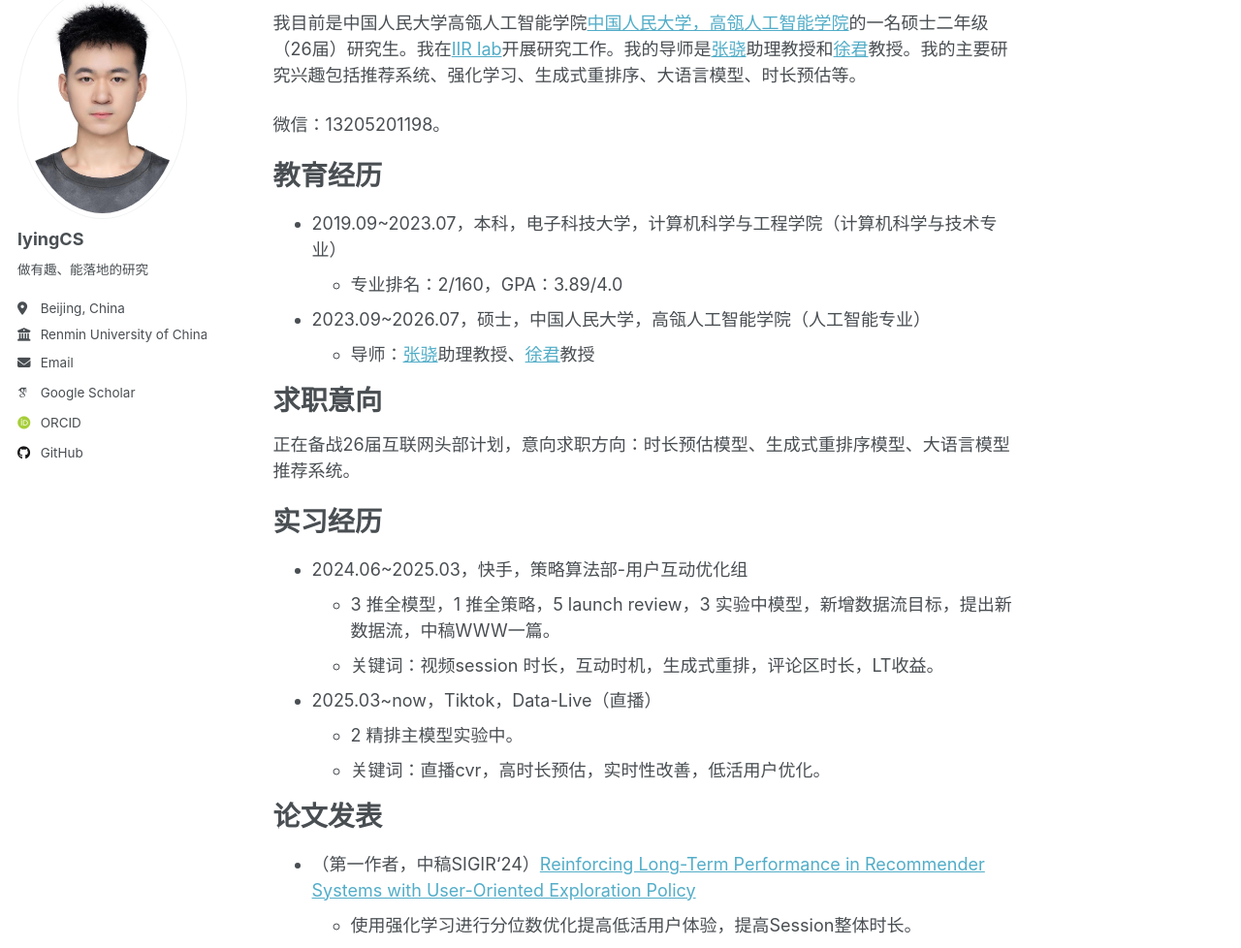
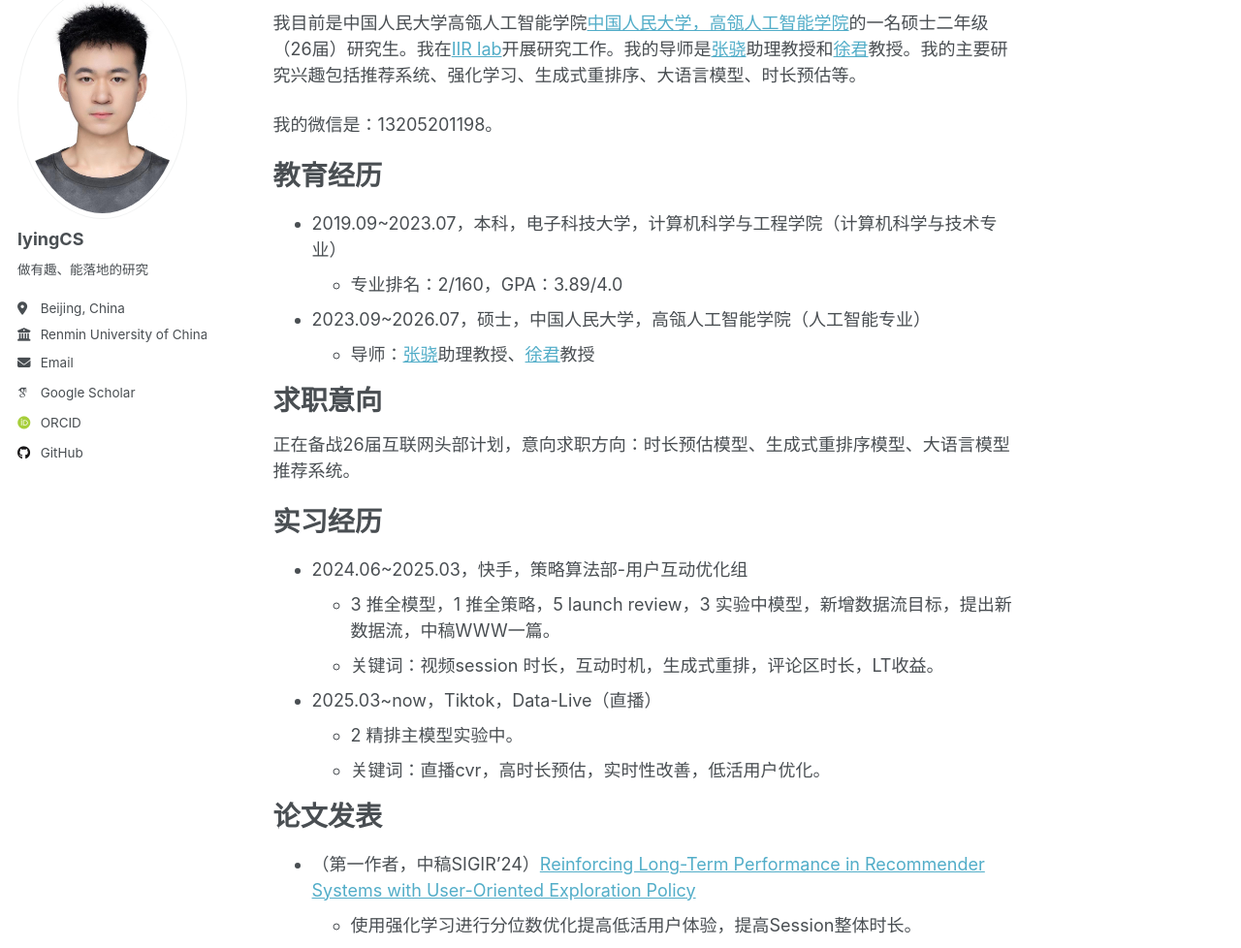
Before and after one commit to lyingCS/lyingCS.github.io, a Jekyll site: the page built from _pages/about.md, in a window 1280 px wide and 1400 px high. Shown: the part 131-1109 px from the top of the window at 97% size. Built offline with Jekyll 4.4.1, drawn with Linux system fonts in a browser that asks for light colours; some web fonts are replaced.

Commit message:
update files

```diff
--- a/_pages/about.md
+++ b/_pages/about.md
@@ -9,7 +9,7 @@ redirect_from:
 
 我目前是中国人民大学高瓴人工智能学院[中国人民大学，高瓴人工智能学院](http://ai.ruc.edu.cn/english/index.htm)的一名硕士二年级（26届）研究生。我在[IIR lab](https://ruc-iir-lab.github.io/)开展研究工作。我的导师是[张骁](https://scholar.google.com/citations?user=5FZ6wbAAAAAJ&hl=zh-CN&oi=ao)助理教授和[徐君](https://scholar.google.com/citations?user=su14mcEAAAAJ)教授。我的主要研究兴趣包括推荐系统、强化学习、生成式重排序、大语言模型、时长预估等。
 
-微信：13205201198。
+我的微信是：13205201198。
 
 教育经历
 ======
@@ -36,14 +36,14 @@ redirect_from:
 论文发表
 ======
 
-+ （第一作者，中稿SIGIR‘24）[Reinforcing Long-Term Performance in Recommender Systems with User-Oriented Exploration Policy](https://dl.acm.org/doi/10.1145/3626772.3657714)
++ （第一作者，中稿SIGIR'24）[Reinforcing Long-Term Performance in Recommender Systems with User-Oriented Exploration Policy](https://dl.acm.org/doi/10.1145/3626772.3657714)
   + 使用强化学习进行分位数优化提高低活用户体验，提高Session整体时长。
   + 在Tiktok直播线上得到验证（ab实验中）。
 + （第一作者，中稿WWW'25）[Comment Staytime Prediction with LLM-enhanced Comment Understanding](https://arxiv.org/abs/2504.01602)
   + 使用大模型与评论互动信号优化评论区停留时长预估。
   + 在快手线上得到验证（ab实验显著）。
 
-+ （非一作，中稿SIGKDD’23）[Controllable Multi-Objective Re-ranking with Policy Hypernetworks](https://dl.acm.org/doi/abs/10.1145/3580305.3599796)
++ （非一作，中稿SIGKDD'23）[Controllable Multi-Objective Re-ranking with Policy Hypernetworks](https://dl.acm.org/doi/abs/10.1145/3580305.3599796)
   + 离线实验负责人，使用强化学习进行生成式重排序，聚焦在多目标可控推理。
   + 在阿里巴巴线上得到验证（推全）。
 
```
